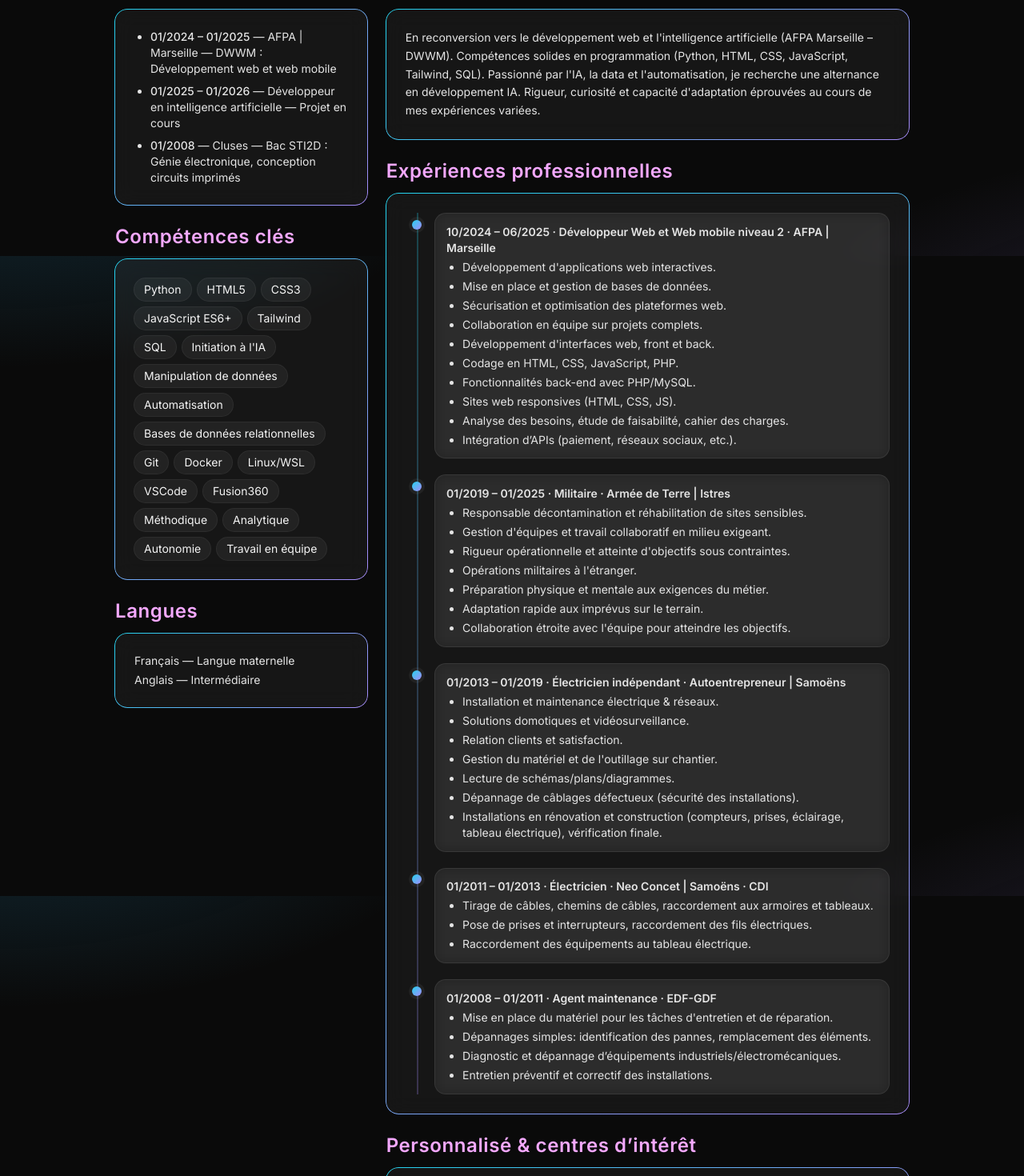
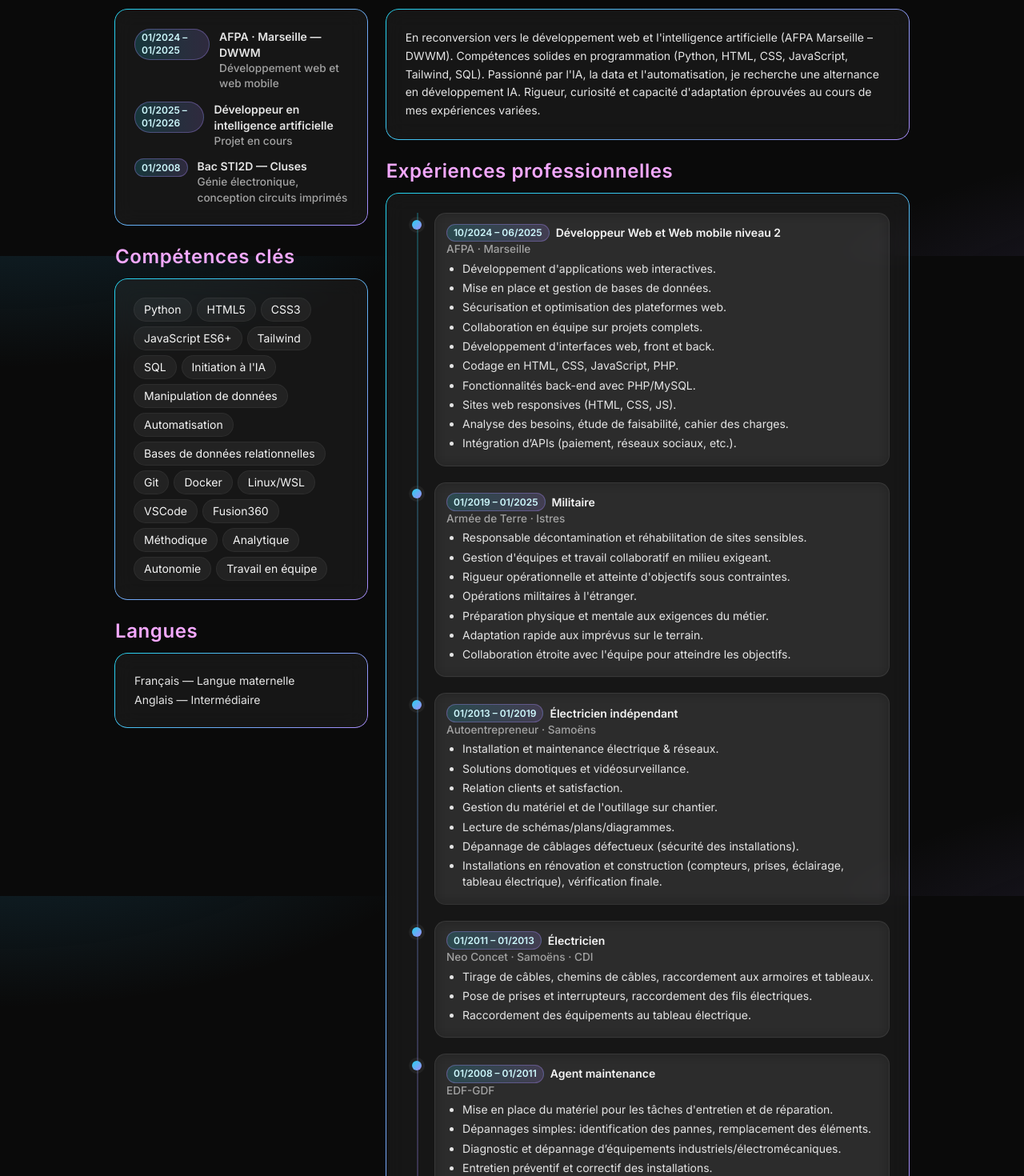
Before and after one commit to Eloura74/CV-NFC, a React (Vite) app in the folder cv-portfolio/: page / in a window 1280 px wide. Shown: the part 480-1950 px from the top of the page at 80% size. Built offline with nearby package versions, Linux system fonts and the light colour scheme.

Commit message:
feat(ui): typo Inter, grille tech, timeline expériences, polish lisibilité paragraphev63

```diff
--- a/cv-portfolio/src/App.jsx
+++ b/cv-portfolio/src/App.jsx
@@ -202,18 +202,33 @@ export default function App() {
         {/* Colonne gauche */}
         <div className="md:col-span-1 space-y-6">
           <Section id="formation" titre="Formation">
-            <ul className="list-disc pl-5 space-y-2 text-neutral-200 text-sm">
+            <ul className="space-y-3 text-neutral-200 text-sm">
               <li>
-                <span className="font-medium ">01/2024 – 01/2025</span> — AFPA |
-                Marseille — DWWM : Développement web et web mobile
+                <div className="flex items-start gap-3">
+                  <span className="badge badge-date">01/2024 – 01/2025</span>
+                  <div>
+                    <p className="font-semibold">AFPA · Marseille — DWWM</p>
+                    <p className="meta">Développement web et web mobile</p>
+                  </div>
+                </div>
               </li>
               <li>
-                <span className="font-medium">01/2025 – 01/2026</span> —
-                Développeur en intelligence artificielle — Projet en cours
+                <div className="flex items-start gap-3">
+                  <span className="badge badge-date">01/2025 – 01/2026</span>
+                  <div>
+                    <p className="font-semibold">Développeur en intelligence artificielle</p>
+                    <p className="meta">Projet en cours</p>
+                  </div>
+                </div>
               </li>
               <li>
-                <span className="font-medium">01/2008</span> — Cluses — Bac
-                STI2D : Génie électronique, conception circuits imprimés
+                <div className="flex items-start gap-3">
+                  <span className="badge badge-date">01/2008</span>
+                  <div>
+                    <p className="font-semibold">Bac STI2D — Cluses</p>
+                    <p className="meta">Génie électronique, conception circuits imprimés</p>
+                  </div>
+                </div>
               </li>
             </ul>
           </Section>
@@ -277,11 +292,12 @@ export default function App() {
               <div className="timeline-item">
                 <span className="timeline-dot" />
                 <div className="timeline-content">
-                  <p className="font-semibold">
-                    10/2024 – 06/2025 · Développeur Web et Web mobile niveau 2 ·
-                    AFPA | Marseille
-                  </p>
-                  <ul className="list-disc pl-5 space-y-1 mt-1">
+                  <div className="flex items-center gap-2 flex-wrap">
+                    <span className="badge badge-date">10/2024 – 06/2025</span>
+                    <h3 className="font-semibold text-neutral-100">Développeur Web et Web mobile niveau 2</h3>
+                  </div>
+                  <p className="meta">AFPA · Marseille</p>
+                  <ul className="list-tight">
                     <li>Développement d'applications web interactives.</li>
                     <li>Mise en place et gestion de bases de données.</li>
                     <li>Sécurisation et optimisation des plateformes web.</li>
@@ -303,10 +319,12 @@ export default function App() {
               <div className="timeline-item">
                 <span className="timeline-dot" />
                 <div className="timeline-content">
-                  <p className="font-semibold">
-                    01/2019 – 01/2025 · Militaire · Armée de Terre | Istres
-                  </p>
-                  <ul className="list-disc pl-5 space-y-1 mt-1">
+                  <div className="flex items-center gap-2 flex-wrap">
+                    <span className="badge badge-date">01/2019 – 01/2025</span>
+                    <h3 className="font-semibold text-neutral-100">Militaire</h3>
+                  </div>
+                  <p className="meta">Armée de Terre · Istres</p>
+                  <ul className="list-tight">
                     <li>
                       Responsable décontamination et réhabilitation de sites
                       sensibles.
@@ -334,11 +352,12 @@ export default function App() {
               <div className="timeline-item">
                 <span className="timeline-dot" />
                 <div className="timeline-content">
-                  <p className="font-semibold">
-                    01/2013 – 01/2019 · Électricien indépendant ·
-                    Autoentrepreneur | Samoëns
-                  </p>
-                  <ul className="list-disc pl-5 space-y-1 mt-1">
+                  <div className="flex items-center gap-2 flex-wrap">
+                    <span className="badge badge-date">01/2013 – 01/2019</span>
+                    <h3 className="font-semibold text-neutral-100">Électricien indépendant</h3>
+                  </div>
+                  <p className="meta">Autoentrepreneur · Samoëns</p>
+                  <ul className="list-tight">
                     <li>Installation et maintenance électrique & réseaux.</li>
                     <li>Solutions domotiques et vidéosurveillance.</li>
                     <li>Relation clients et satisfaction.</li>
@@ -359,10 +378,12 @@ export default function App() {
               <div className="timeline-item">
                 <span className="timeline-dot" />
                 <div className="timeline-content">
-                  <p className="font-semibold">
-                    01/2011 – 01/2013 · Électricien · Neo Concet | Samoëns · CDI
-                  </p>
-                  <ul className="list-disc pl-5 space-y-1 mt-1">
+                  <div className="flex items-center gap-2 flex-wrap">
+                    <span className="badge badge-date">01/2011 – 01/2013</span>
+                    <h3 className="font-semibold text-neutral-100">Électricien</h3>
+                  </div>
+                  <p className="meta">Neo Concet · Samoëns · CDI</p>
+                  <ul className="list-tight">
                     <li>
                       Tirage de câbles, chemins de câbles, raccordement aux
                       armoires et tableaux.
@@ -378,10 +399,12 @@ export default function App() {
               <div className="timeline-item">
                 <span className="timeline-dot" />
                 <div className="timeline-content">
-                  <p className="font-semibold">
-                    01/2008 – 01/2011 · Agent maintenance · EDF-GDF
-                  </p>
-                  <ul className="list-disc pl-5 space-y-1 mt-1">
+                  <div className="flex items-center gap-2 flex-wrap">
+                    <span className="badge badge-date">01/2008 – 01/2011</span>
+                    <h3 className="font-semibold text-neutral-100">Agent maintenance</h3>
+                  </div>
+                  <p className="meta">EDF-GDF</p>
+                  <ul className="list-tight">
                     <li>
                       Mise en place du matériel pour les tâches d'entretien et
                       de réparation.
--- a/cv-portfolio/src/index.css
+++ b/cv-portfolio/src/index.css
@@ -74,6 +74,13 @@ body::after {
 .timeline-dot { position: absolute; left: 4px; top: .55rem; width: 12px; height: 12px; border-radius: 9999px; background: linear-gradient(135deg, #22d3ee, #a78bfa); box-shadow: 0 0 0 4px rgba(255,255,255,.05); }
 .timeline-content { background: rgba(255,255,255,.05); backdrop-filter: blur(8px); border-radius: 14px; border: 1px solid rgba(255,255,255,.08); padding: .8rem .9rem; }
 
+/* Badges et meta pour hiérarchie lisible */
+.badge { display: inline-flex; align-items: center; gap: .35rem; padding: .15rem .5rem; border-radius: 9999px; font-size: .75rem; line-height: 1rem; font-weight: 600; color: #e5e7eb; background: rgba(255,255,255,.06); border: 1px solid rgba(255,255,255,.10); }
+.badge-date { background: linear-gradient(90deg, rgba(34,211,238,.18), rgba(167,139,250,.18)); border-color: rgba(167,139,250,.35); color: #cffafe; }
+.meta { color: #a3a3a3; font-size: .85rem; font-weight: 500; }
+.list-tight { list-style: disc; padding-left: 1.25rem; margin-top: .25rem; }
+.list-tight li { margin: .25rem 0; line-height: 1.45; }
+
 /* Accessibilité: réduire les anims si demandé */
 @media (prefers-reduced-motion: reduce) {
   .aurora, .animate-glow, .text-shimmer { animation: none !important; }
```
